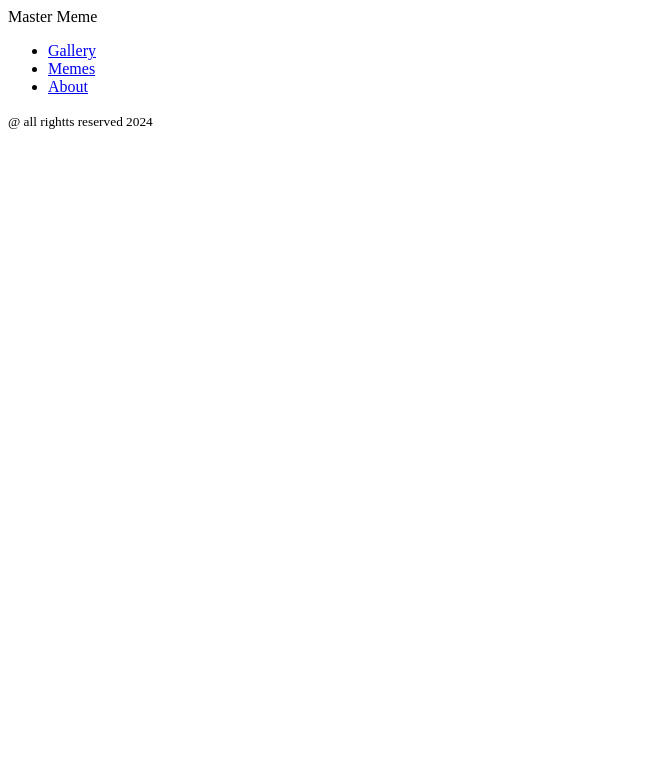
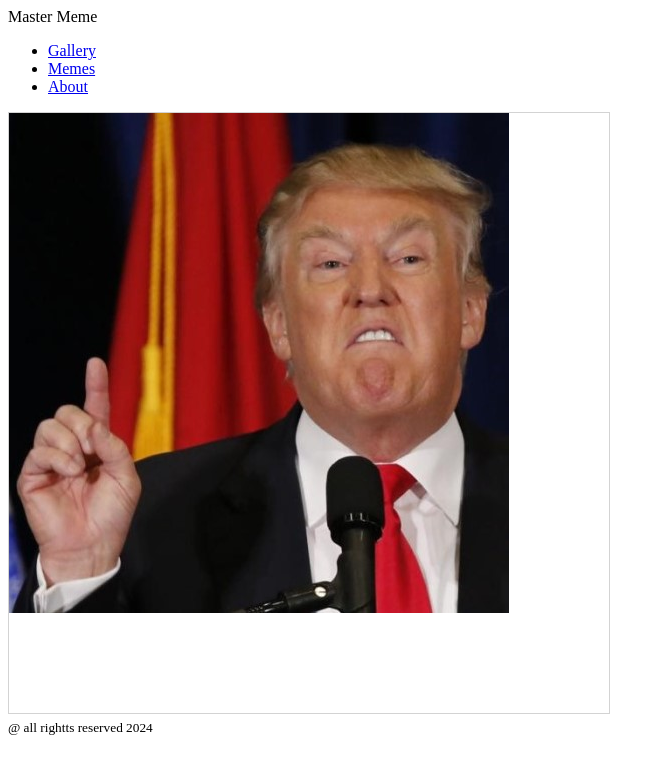
Before and after one commit to Teperr/Sprint-2---omer, a plain HTML site: page index.html in a window 1280 px wide. Shown: the whole page, without its empty margins (0-665 px from the left). Drawn offline with Linux system fonts and the light colour scheme.

Commit message:
Add initMeme and renderMeme functions

```diff
--- a/controller/controller.meme.editor.js
+++ b/controller/controller.meme.editor.js
@@ -0,0 +1,24 @@
+'use strict'
+
+var gElCanvas
+var gCtx
+
+function initMeme() {
+    gElCanvas = document.querySelector('canvas')
+    gCtx = gElCanvas.getContext('2d')
+
+    console.log('SSDD:')
+    console.log('gElCanvas:', gElCanvas)
+    console.log('gCtx:', gCtx)
+
+    renderMeme()
+
+}
+
+function renderMeme() {
+    const img = new Image()
+    img.src = 'img/meme-imgs (square)/1.jpg'
+
+    img.onload = () => gCtx.drawImage(img, 0, 0, img.naturalWidth, img.naturalHeight)
+
+}
--- a/index.html
+++ b/index.html
@@ -9,7 +9,7 @@
     <link rel="stylesheet" href="style/main.css">
 </head>
 
-<body>
+<body onload="onInit()">
 
     <header class="main-header">
         <div class="logo">Master Meme</div>
@@ -25,8 +25,10 @@
     <main>
         <section class="gallery-section"></section>
 
+        <section class="editor-section">
+            <canvas width="600" height="600"></canvas>
 
-        <section class="editor-section"></section>
+        </section>
 
 
     </main>
--- a/service/main.js
+++ b/service/main.js
@@ -0,0 +1,6 @@
+'use strict'
+
+function onInit() {
+
+    initMeme()
+}
--- a/style/main.css
+++ b/style/main.css
@@ -0,0 +1,8 @@
+* {
+	box-sizing: border-box;
+}
+
+canvas {
+	background-color: white;
+	border: 1px solid lightgray;
+}
```
